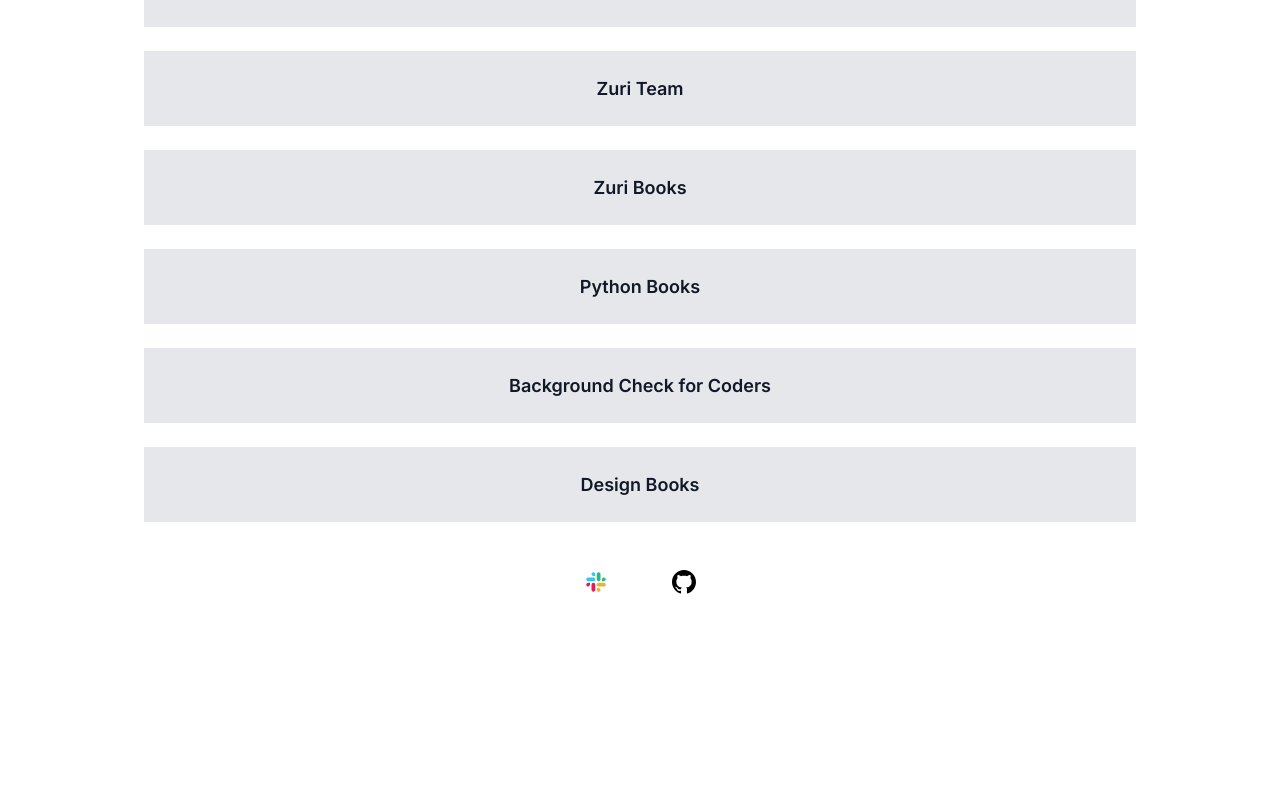
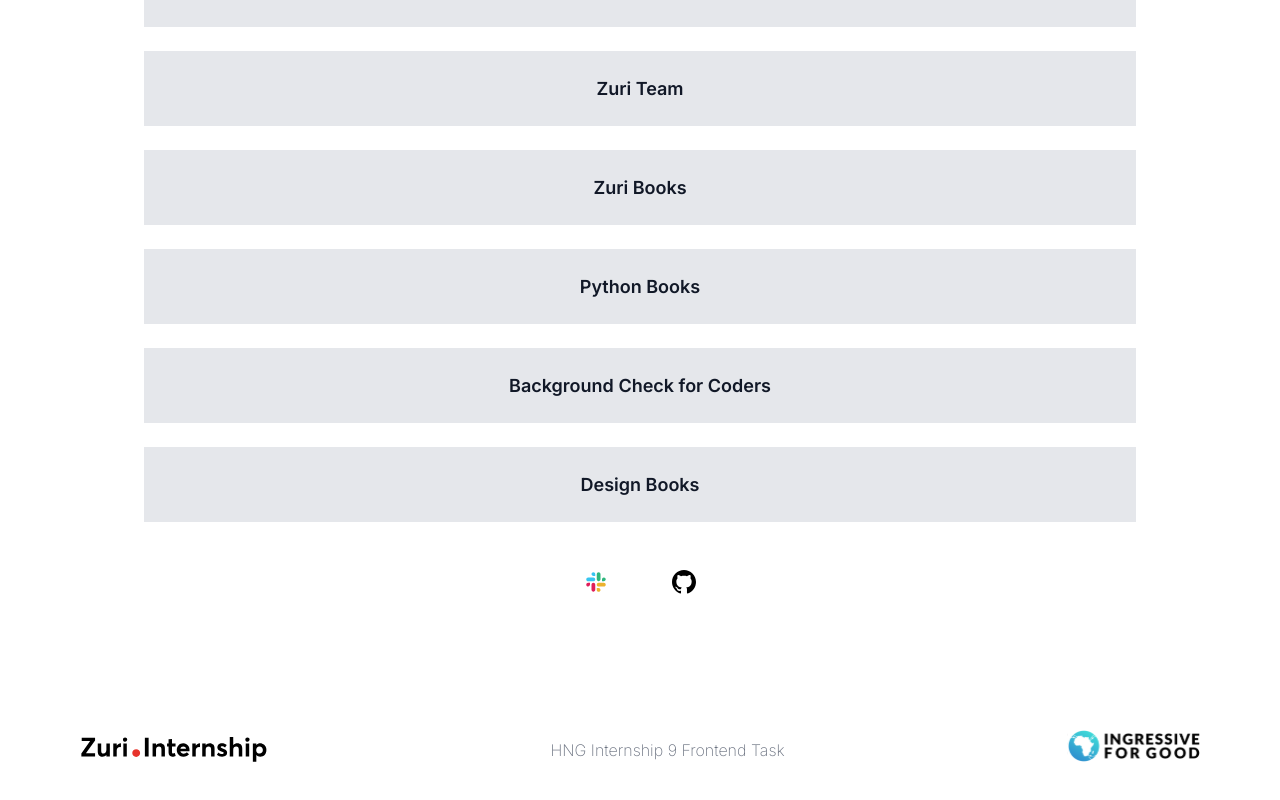
Before and after one commit to ScottDeev/HNGI9-Front-End-Stage-1-Task, a React (Vite) app in the folder linktree/: page / in a window 1280 px wide. Shown: the part 312-1112 px from the top of the page. Before the commit the page ends 930 px from the top, so only its background shows below. Built offline with nearby package versions, Linux system fonts and the light colour scheme.

Commit message:
added the footer section

```diff
--- a/linktree/src/App.jsx
+++ b/linktree/src/App.jsx
@@ -1,12 +1,14 @@
+import Footer from "./components/Footer"
 import Links from "./components/Links"
 import Profile from "./components/Profile"
 
 function App() {
 
   return (
-    <div className="App px-[80px]">
+    <div className="App px-[80px] mb-[54px]">
       <Profile/>
       <Links/>
+      <Footer/>
     </div>
   )
 }
--- /dev/null
+++ b/linktree/src/components/Footer.jsx
@@ -0,0 +1,17 @@
+import zuriIcon from '../assets/zuri.svg'
+import i4gIcon from '../assets/I4G.svg'
+export default function Footer() {
+  return (
+    <footer className='mt-[112px] flex flex-row items-end justify-between'>
+      <div>
+        <img src={zuriIcon} alt="zuriIcon" />
+      </div>
+      <div>
+        <p className="font-[400] text-gray-500">HNG Internship 9 Frontend Task</p>
+      </div>
+      <div>
+        <img src={i4gIcon} alt="i4gIcon" />
+      </div>
+    </footer>
+  )
+}
```
Also changed, not shown: linktree/src/assets/I4G.svg (added), linktree/src/assets/zuri.svg (added).
